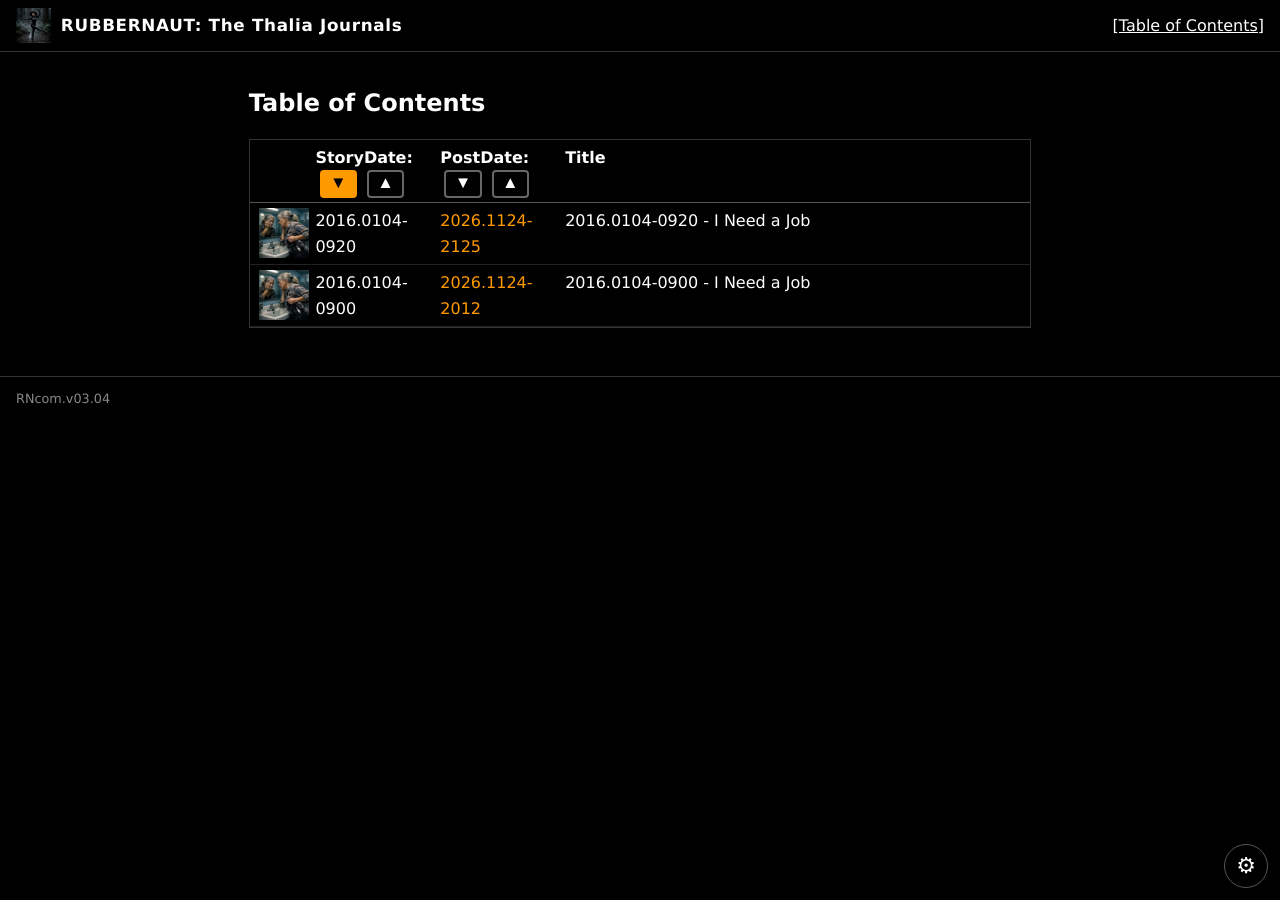
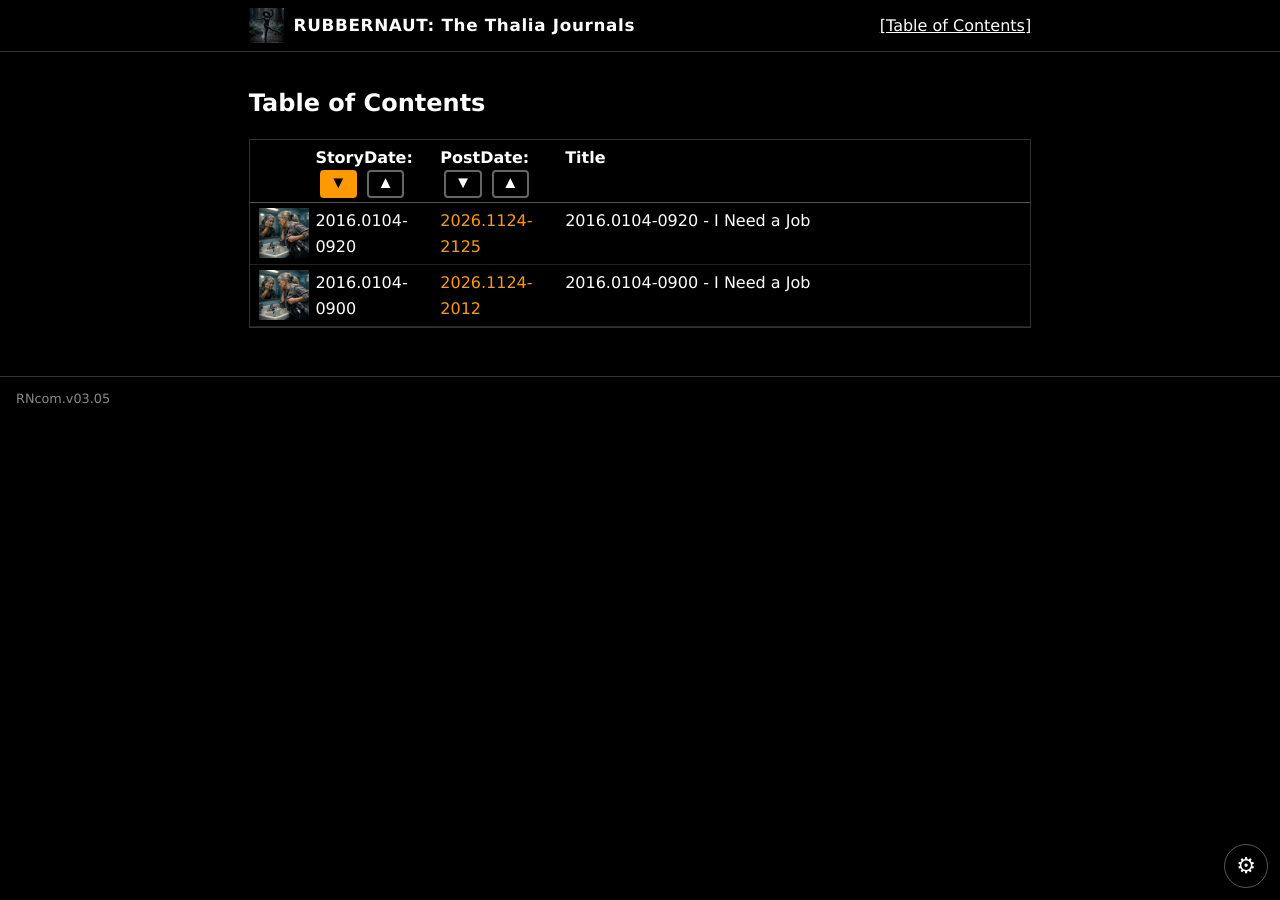
Before and after one commit to AtaraxiA22/RubberNaut, a Jekyll site: the page built from toc.md, in a window 1280 px wide. Built offline with Jekyll 4.4.1, drawn with Linux system fonts in a browser that asks for light colours; a style sheet for code colours, icons or effects is not loaded.

Commit message:
RNcom v03.05: PostDate arrow overlap fix (two-line headers), banner aligned to content edges, pager reads 'Prev/Next <storydate>', scroll mode forces 1 column, OpenDyslexic via direct @font-face woff2 (two CDN mirrors)
- TOC sort headers: short label on line 1, bold ▼/▲ buttons on line 2 (no overlap)
- Banner now wraps in .banner-inner with the same max-width as the content, so the
  site title left edge and the [Table of Contents] right edge align with TOC table /
  reader text; width setting applies to banner too
- Pager links show only 'Prev/Next <storydate>' — no repeated page title
- Paging=scroll-only now forces the reader back to one column
- OpenDyslexic: explicit @font-face with woff2 URLs from jsdelivr AND unpkg

Co-authored-by: AtaraxiA22 <AtaraxiA22@users.noreply.github.com>

```diff
--- a/_config.yml
+++ b/_config.yml
@@ -1,7 +1,7 @@
 title: "RUBBERNAUT: The Thalia Journals"
 description: "An Epistolary Tale of Deep Rubber Fetishism in the Winter of Life"
 author: AtaraxiA
-rncom_version: "v03.04"
+rncom_version: "v03.05"
 url: "https://rubbernaut.com"
 baseurl: "/RubberNaut"
 timezone: UTC
--- a/_layouts/default.html
+++ b/_layouts/default.html
@@ -11,11 +11,13 @@
 <body>
 {% unless page.layout == 'title' %}
 <header class="banner">
-  <a class="banner-home" href="{{ '/' | relative_url }}">
-    <img class="banner-logo" src="{{ '/assets/img/logo.webp' | relative_url }}" alt="RUBBERNAUT logo"/>
-    <span class="banner-title">{{ site.title }}</span>
-  </a>
-  <a class="banner-toc" href="{{ '/toc.html' | relative_url }}">[Table of Contents]</a>
+  <div class="banner-inner">
+    <a class="banner-home" href="{{ '/' | relative_url }}">
+      <img class="banner-logo" src="{{ '/assets/img/logo.webp' | relative_url }}" alt="RUBBERNAUT logo"/>
+      <span class="banner-title">{{ site.title }}</span>
+    </a>
+    <a class="banner-toc" href="{{ '/toc.html' | relative_url }}">[Table of Contents]</a>
+  </div>
 </header>
 {% endunless %}
 <main class="page">
--- a/assets/css/style.css
+++ b/assets/css/style.css
@@ -1,8 +1,22 @@
-/* OpenDyslexic (optional reader font) — loaded from public font CDNs when online
-   (two mirrors; if both are unreachable, a locally installed OpenDyslexic is used,
-   otherwise the standard Verdana stack). */
-@import url('https://cdn.jsdelivr.net/npm/@fontsource/open-dyslexic@5/index.css');
-@import url('https://unpkg.com/@fontsource/open-dyslexic@5/index.css');
+/* OpenDyslexic (optional reader font) — loaded directly from two public CDN mirrors;
+   if both are unreachable, a locally installed OpenDyslexic is used, else Verdana. */
+@font-face {
+  font-family: "OpenDyslexic";
+  src: url("https://cdn.jsdelivr.net/npm/@fontsource/open-dyslexic@5/files/open-dyslexic-latin-400-normal.woff2") format("woff2"),
+       url("https://unpkg.com/@fontsource/open-dyslexic@5/files/open-dyslexic-latin-400-normal.woff2") format("woff2");
+  font-weight: 400;
+  font-style: normal;
+  font-display: swap;
+}
+
+@font-face {
+  font-family: "OpenDyslexic";
+  src: url("https://cdn.jsdelivr.net/npm/@fontsource/open-dyslexic@5/files/open-dyslexic-latin-700-normal.woff2") format("woff2"),
+       url("https://unpkg.com/@fontsource/open-dyslexic@5/files/open-dyslexic-latin-700-normal.woff2") format("woff2");
+  font-weight: 700;
+  font-style: normal;
+  font-display: swap;
+}
 
 :root {
   color-scheme: dark;
@@ -123,17 +137,25 @@ a:hover {
   color: #f90;
 }
 
-/* Sticky banner (every page except the title page): always visible at top */
+/* Sticky banner (every page except the title page): always visible at top.
+   .banner-inner shares the content width of main.page/article.post, so the
+   banner title's left edge and the TOC link's right edge align with the content. */
 .banner {
   position: sticky;
   top: 0;
   z-index: 10;
+  border-bottom: 1px solid #333;
+  padding: 0.5em 0;
+  background: #000;
+}
+
+.banner-inner {
+  max-width: 80ch;
+  margin: 0 auto;
+  padding: 0 1em;
   display: flex;
   align-items: center;
   gap: 0.6em;
-  border-bottom: 1px solid #333;
-  padding: 0.5em 1em;
-  background: #000;
 }
 
 .banner-home {
@@ -391,14 +413,21 @@ article.post .body img {
 
 /* Content width (Settings) — readability research puts the ideal line at
    ~50–75 characters, so Standard = 80ch, Narrow = 60ch, Wide = 100ch */
+body.width-narrow .banner-inner,
 body.width-narrow main.page,
 body.width-narrow article.post {
   max-width: 60ch;
 }
 
+body.width-wide .banner-inner,
 body.width-wide main.page,
 body.width-wide article.post {
   max-width: 100ch;
+}
+
+/* Scroll-only mode always reverts the reader to one column */
+body.pager-off article.post .body {
+  column-count: 1 !important;
 }
 
 /* Pager (prev/next story) */
--- a/toc.md
+++ b/toc.md
@@ -10,11 +10,11 @@ permalink: /toc.html
 <thead>
 <tr>
   <th class="col-thumb"></th>
-  <th class="col-story">StoryDate:
+  <th class="col-story">StoryDate:<br/>
     <button type="button" class="sortbtn" data-sort="story-desc" title="newest first">&#9660;</button>
     <button type="button" class="sortbtn" data-sort="story-asc" title="oldest first">&#9650;</button>
   </th>
-  <th class="col-pub">PostDate:
+  <th class="col-pub">PostDate:<br/>
     <button type="button" class="sortbtn" data-sort="pub-desc" title="newest first">&#9660;</button>
     <button type="button" class="sortbtn" data-sort="pub-asc" title="oldest first">&#9650;</button>
   </th>
```
Also changed, not shown: _layouts/post.html (+4 -4 lines), README.md, preview/title-page-v03.png, preview/toc-page-v03.png.
